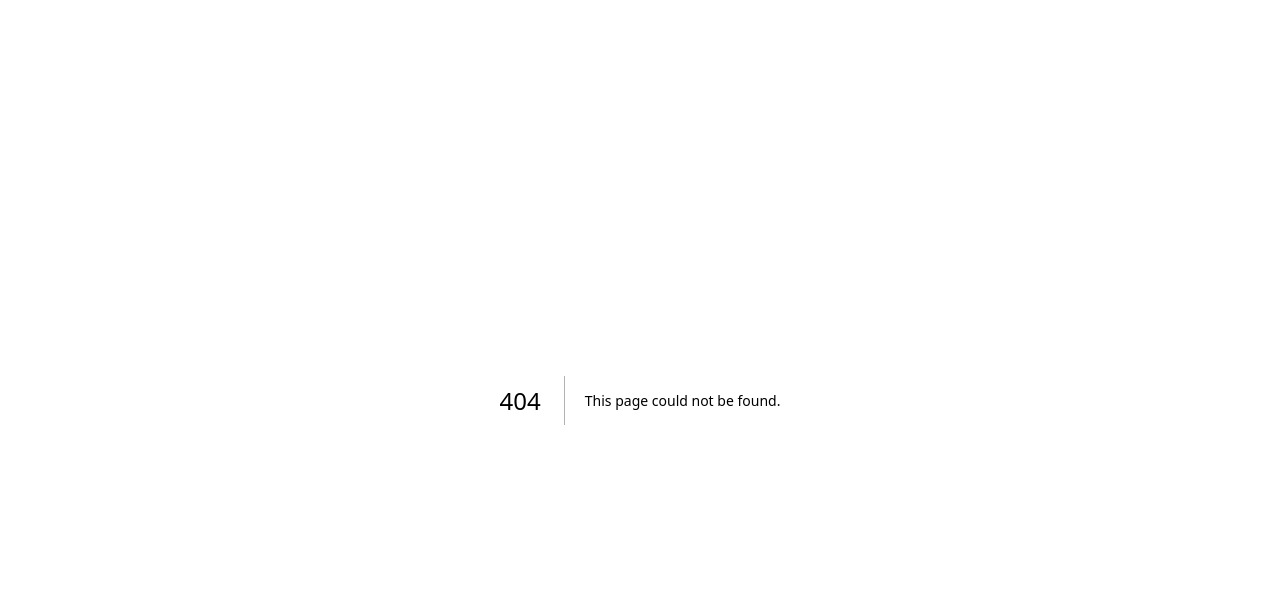
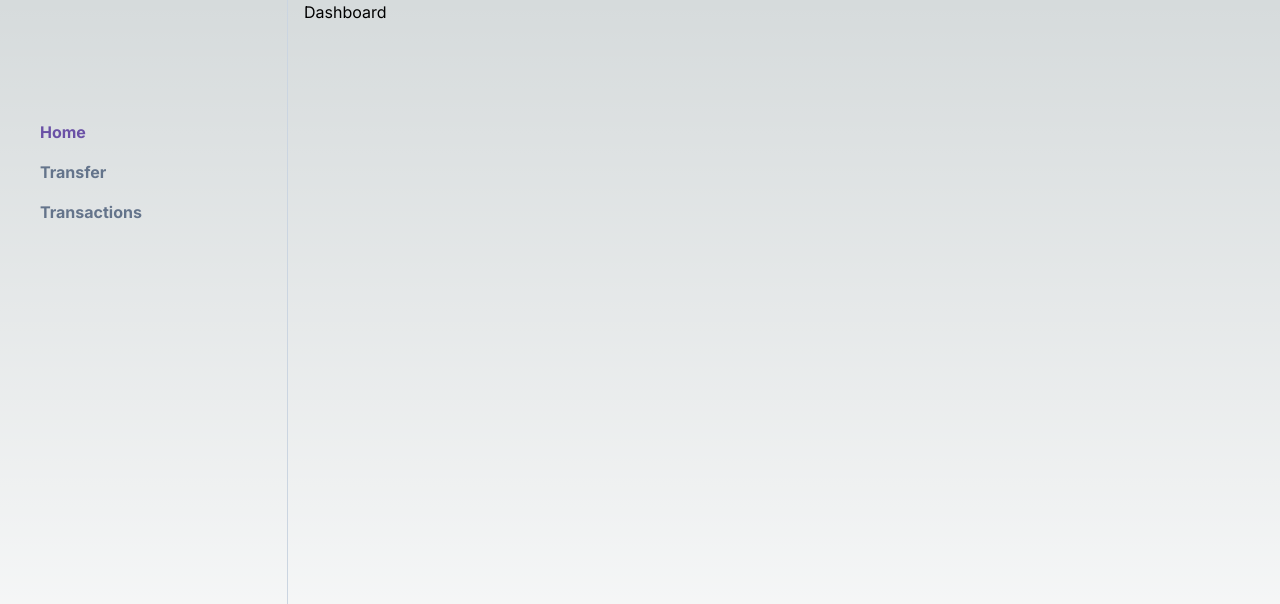
Before and after one commit to Abhinandan-Singh-Baghel/Paytm_Turbo, a Next.js app in the folder apps/user-app/: page /dashboard in a window 1280 px wide. Before the commit this address had no page. Shown: the top 604 px of the page. Built offline with nearby package versions, Linux system fonts and the light colour scheme.

Commit message:
Layout component for dashboard

```diff
--- /dev/null
+++ b/apps/user-app/app/(dashboard)/dashboard/page.tsx
@@ -0,0 +1,6 @@
+
+export default function() {
+    return <div>
+        Dashboard
+    </div>
+}
--- /dev/null
+++ b/apps/user-app/app/(dashboard)/layout.tsx
@@ -0,0 +1,41 @@
+import { SidebarItem } from "../../components/SidebarItem";
+
+export default function Layout({
+  children,
+}: {
+  children: React.ReactNode;
+}): JSX.Element {
+  return (
+    <div className="flex">
+        <div className="w-72 border-r border-slate-300 min-h-screen mr-4 pt-28">
+            <div>
+                <SidebarItem href={"/dashboard"} icon={<HomeIcon />} title="Home" />
+                <SidebarItem href={"/transfer"} icon={<TransferIcon />} title="Transfer" />
+                <SidebarItem href={"/transactions"} icon={<TransactionsIcon />} title="Transactions" />
+            </div>
+        </div>
+            {children}
+    </div>
+  );
+}
+
+
+function HomeIcon(){
+    return <div>
+
+    </div>
+}
+
+
+function TransferIcon(){
+    return <div>
+
+    </div>
+}
+
+
+function TransactionsIcon(){
+    return <div>
+
+    </div>
+}
```
